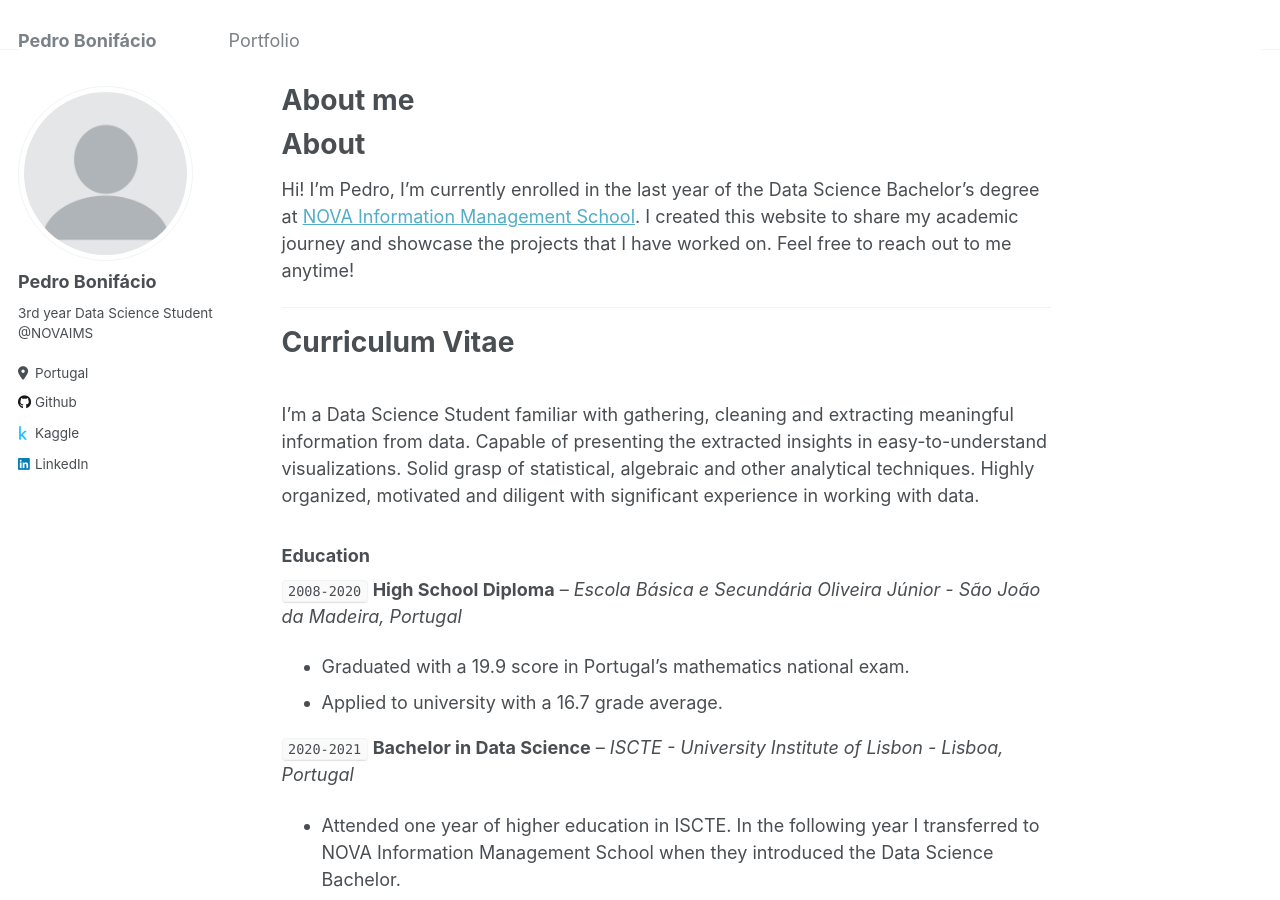
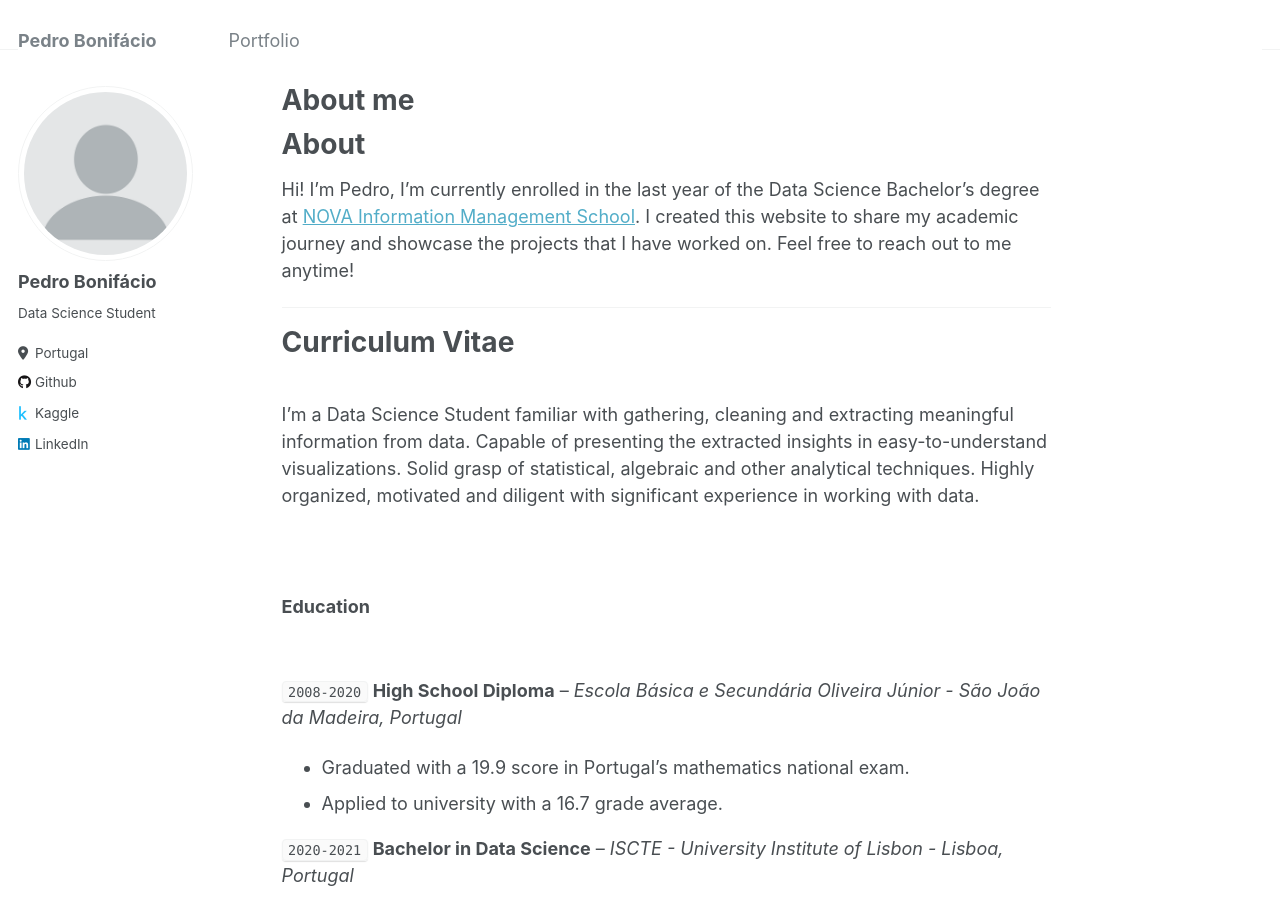
Before and after one commit to pedro-bonifacio/pedro-bonifacio.github.io, a Jekyll site: the page built from _pages/about.md, in a window 1280 px wide and 900 px high. Built offline with Jekyll 4.4.1, drawn with Linux system fonts in a browser that asks for light colours.

Commit message:
basic changes #2

```diff
--- a/_config.yml
+++ b/_config.yml
@@ -24,7 +24,7 @@ author:
   avatar           : "profile.png"
   name             : "Pedro Bonifácio"
   pronouns         : # example: "she/her"
-  bio              : "3rd year Data Science Student @NOVAIMS"
+  bio              : "Data Science Student"
   location         : "Portugal"
   employer         :
   uri              : # URL
--- a/_pages/about.md
+++ b/_pages/about.md
@@ -25,8 +25,11 @@ in easy-to-understand visualizations. Solid grasp of statistical, algebraic and
 other analytical techniques. Highly organized, motivated and diligent with
 significant experience in working with data.
 
+&nbsp;
+
 
 ### Education
+&nbsp;
 
 `2008-2020` **High School Diploma** – *Escola Básica e Secundária Oliveira Júnior - São João da Madeira, Portugal*
 
```
